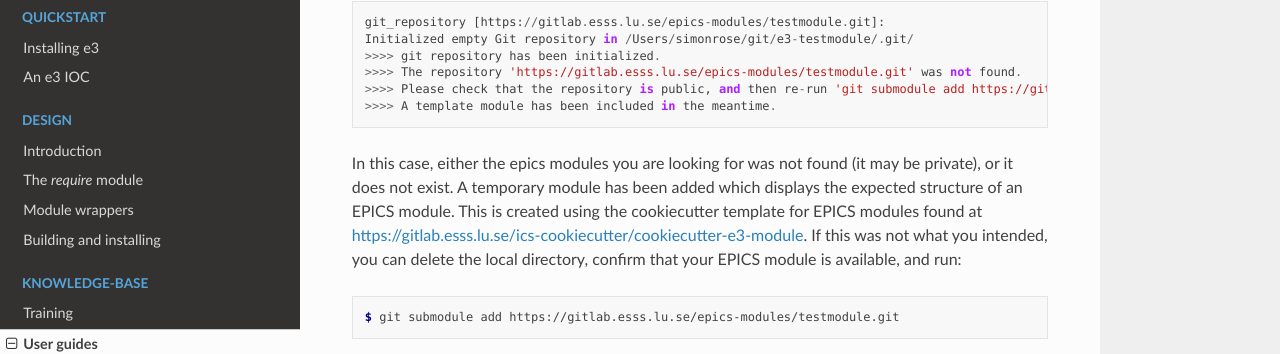
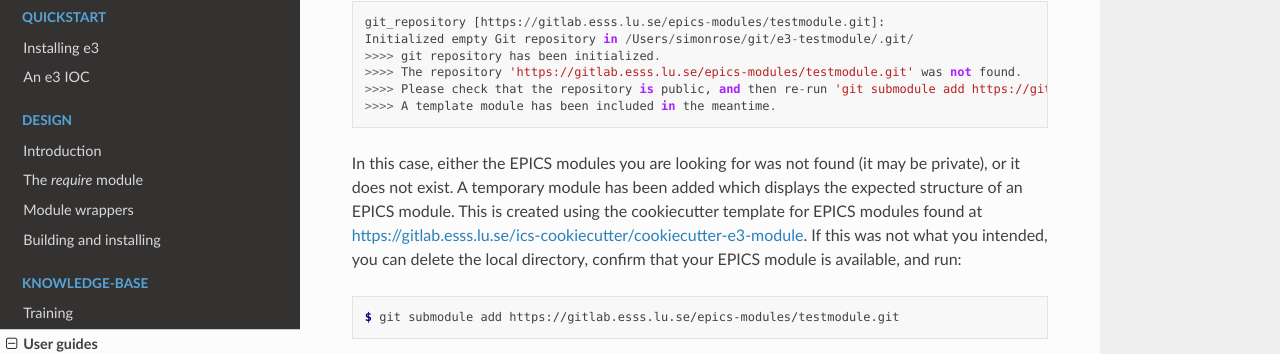
Before and after one commit to ttkorhonen/e3pages, a Sphinx documentation site: the page built from docs/kb/guide/articles/4_cookiecutter_module.md, in a window 1280 px wide and 900 px high, scrolled down 1986 px. Shown: the part 104-458 px from the top of the window. Built offline with Sphinx 7.4.7 and the Read the Docs theme 2.0.0, drawn with Linux system fonts in a browser that asks for light colours.

````diff
--- a/docs/kb/guide/articles/4_cookiecutter_module.md
+++ b/docs/kb/guide/articles/4_cookiecutter_module.md
@@ -86,7 +86,7 @@ Initialized empty Git repository in /Users/simonrose/git/e3-testmodule/.git/
 >>>> A template module has been included in the meantime.
 ```
 
-In this case, either the epics modules you are looking for was not found (it may be private), or it does not exist. A temporary module has been added which displays the expected structure of an EPICS module. This is created using the cookiecutter template for EPICS modules found at <https://gitlab.esss.lu.se/ics-cookiecutter/cookiecutter-e3-module>. If this was not what you intended, you can delete the local directory, confirm that your EPICS module is available, and run:
+In this case, either the EPICS modules you are looking for was not found (it may be private), or it does not exist. A temporary module has been added which displays the expected structure of an EPICS module. This is created using the cookiecutter template for EPICS modules found at <https://gitlab.esss.lu.se/ics-cookiecutter/cookiecutter-e3-module>. If this was not what you intended, you can delete the local directory, confirm that your EPICS module is available, and run:
 ```console
 $ git submodule add https://gitlab.esss.lu.se/epics-modules/testmodule.git
 ```
````
